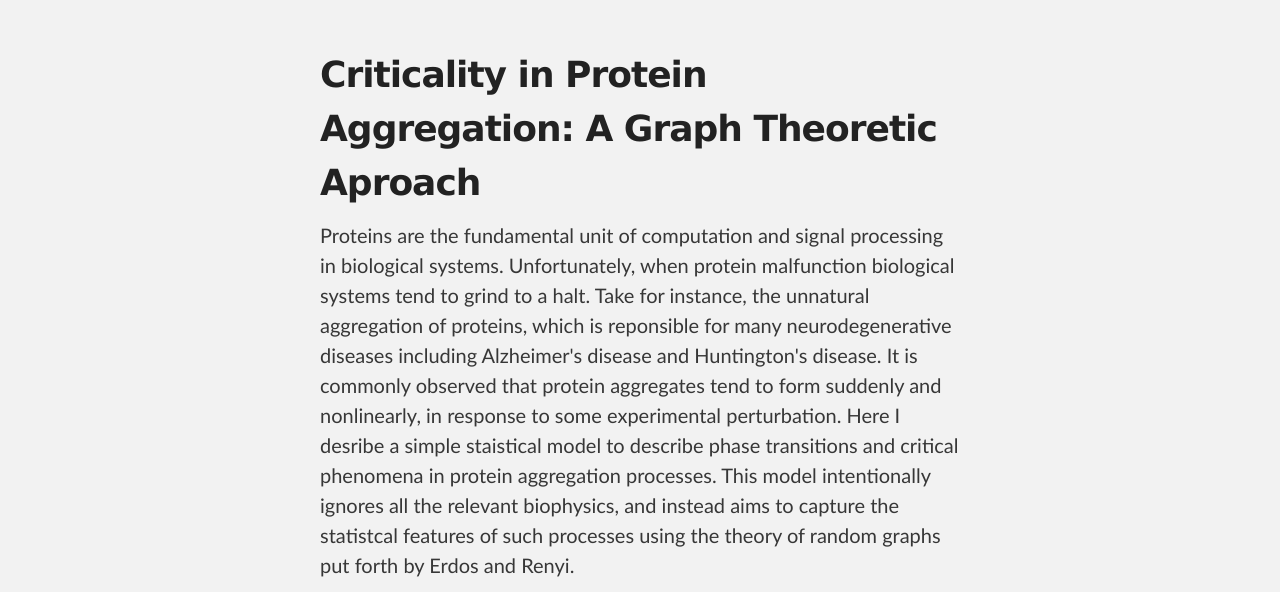
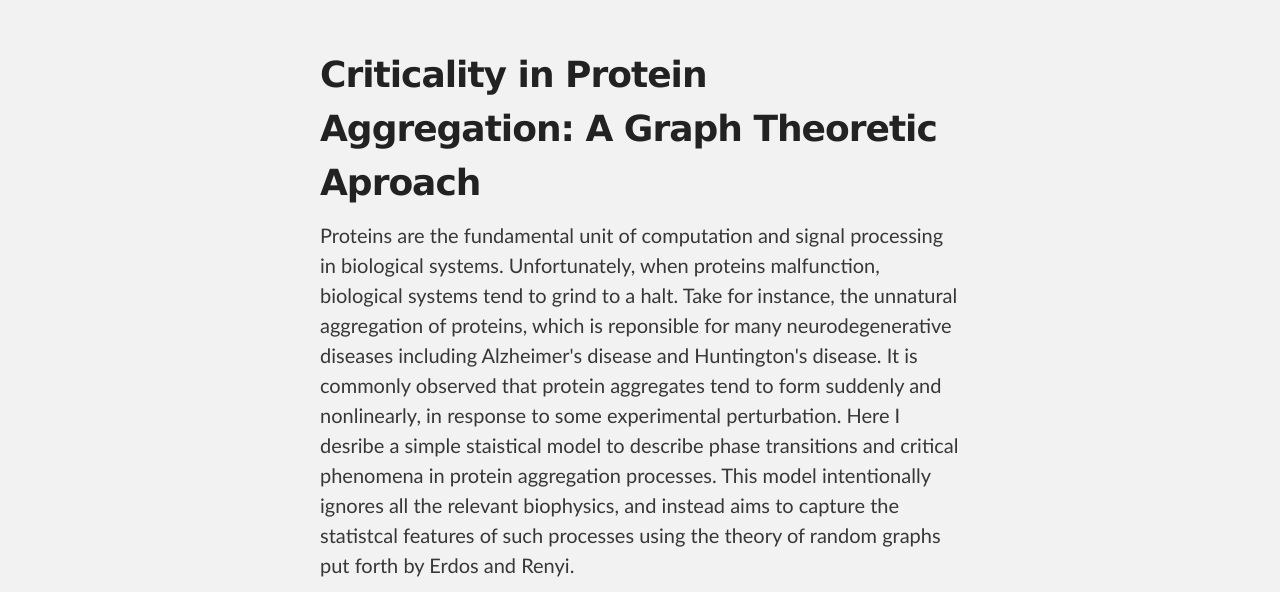
Before and after one commit to keeganhines/keeganhines.github.io, a plain HTML site: page blog/agg.html in a window 1280 px wide. Shown: the part 207-799 px from the top of the page. Drawn offline with nearby package versions, Linux system fonts and the light colour scheme; some packages are replaced by stand-ins of ours.

Commit message:
typo in agg post

```diff
--- a/blog/agg.html
+++ b/blog/agg.html
@@ -46,7 +46,7 @@ MathJax.Hub.Config({
 <h1>Criticality in Protein Aggregation: A Graph Theoretic Aproach</h1>
 
 <p>
-Proteins are the fundamental unit of computation and signal processing in biological systems. Unfortunately, when protein malfunction biological systems tend to grind to a halt. Take for instance, the unnatural aggregation of proteins, which is reponsible for many neurodegenerative diseases including Alzheimer's disease and Huntington's disease. It is commonly observed that protein aggregates tend to form suddenly and nonlinearly, in response to some experimental perturbation. Here I desribe a simple staistical model to describe phase transitions and critical phenomena in protein aggregation processes. This model intentionally ignores all the relevant biophysics, and instead aims to capture the statistcal features of such processes using the theory of random graphs put forth by Erdos and Renyi.
+Proteins are the fundamental unit of computation and signal processing in biological systems. Unfortunately, when proteins malfunction, biological systems tend to grind to a halt. Take for instance, the unnatural aggregation of proteins, which is reponsible for many neurodegenerative diseases including Alzheimer's disease and Huntington's disease. It is commonly observed that protein aggregates tend to form suddenly and nonlinearly, in response to some experimental perturbation. Here I desribe a simple staistical model to describe phase transitions and critical phenomena in protein aggregation processes. This model intentionally ignores all the relevant biophysics, and instead aims to capture the statistcal features of such processes using the theory of random graphs put forth by Erdos and Renyi.
 </p>
 
 <p>
```
